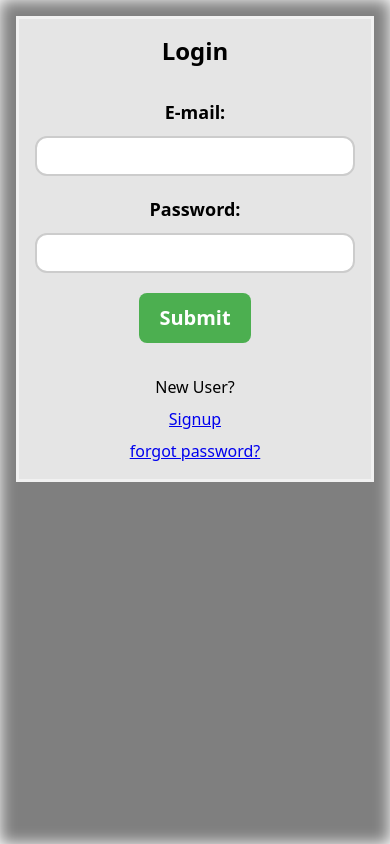
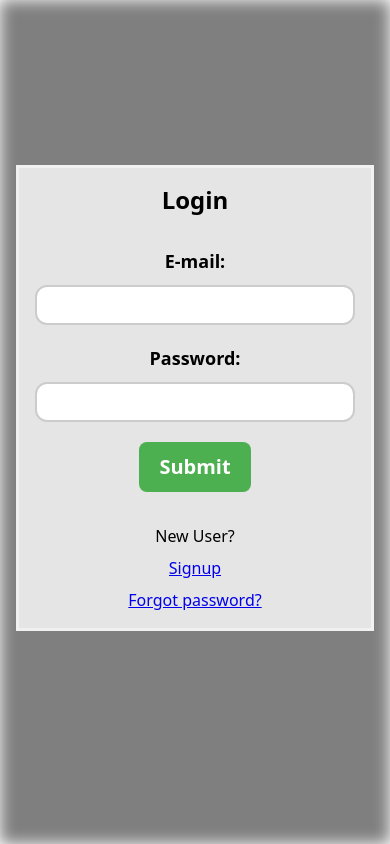
Before and after one commit to gouravengineer/flask-recomendation, a Flask app: page /login in a window 390 px wide. Run offline with Flask 3, Linux system fonts and the light colour scheme; some libraries are stand-ins or nearby versions.

Commit message:
Updated the login page to be responsive

```diff
--- a/food_recommendation/templates/login.html
+++ b/food_recommendation/templates/login.html
@@ -103,11 +103,13 @@
   </head>
   <body>
     <div id="container-div" class="bg-black/50"></div>
-    <div class="w-full h-fit pb-8 my-auto lg:w-3/5 mx-auto p-4 pb-8 lg:p-16">
+    <div
+      class="w-full pb-8 flex items-center h-full lg:w-[70%] mx-auto gap-0 p-4 pb-8 lg:p-10"
+    >
       <div
-        class="flex flex-col h-full pb-8 lg:h-[450px] lg:flex-row items-center justify-center"
+        class="flex flex-col w-full pb-8 lg:h-[600px] lg:flex-row items-center justify-center"
       >
-        <div class="w-full h-full lg:w-1/2 slideshow-container hidden sm:block">
+        <div class="w-full h-full lg:w-1/2 slideshow-container hidden lg:block">
           <div class="mySlides fade w-full h-full">
             <img src="/static/Image/fun_1.jpg" class="h-full" />
           </div>
@@ -144,7 +146,7 @@
           <span class="dot"></span>
         </div>
         <div
-          class="form-div h-full lg:w-1/2 w-full lg:h-[450px] mx-auto p-4 pb-0 bg-[#FFFFFF]/80 text-center"
+          class="form-div h-full lg:w-1/2 w-full mx-auto p-4 bg-[#FFFFFF]/80 text-center"
         >
           <form
             action="/login"
@@ -182,10 +184,7 @@
             <p>New User?</p>
             <input name="record_id" value="{{record_id}}" hidden />
             <input type="submit" value="Signup" class="btn-link" />
-            <input
-              value="forgot password?"
-              class="btn-link w-full text-center mb-4"
-            />
+            <span class="btn-link w-full mx-auto">Forgot password?</span>
           </form>
         </div>
       </div>
```
